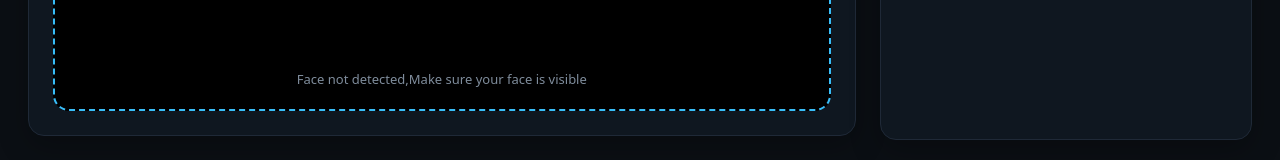
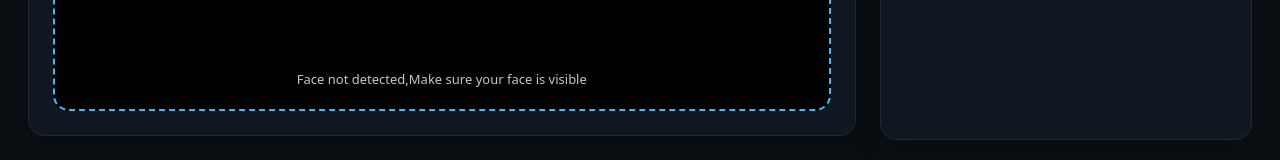
Before and after one commit to musaib-nazir/VisionCue-Real-Time-Non-Verbal-Behaviour-Analytics-, a React (Vite) app: page / in a window 1280 px wide. Shown: the part 666-826 px from the top of the page. Built offline with nearby package versions, Linux system fonts and the light colour scheme; no server answers.

Commit message:
added setup screen

```diff
--- a/src/styles.css
+++ b/src/styles.css
@@ -701,6 +701,6 @@ footer {
   left: 50%;
   transform: translateX(-50%);
   font-size: 13px;
-  color: #9fb0c3;
+  color: #f7f8fa;
   opacity: 0.8;
 }
```
